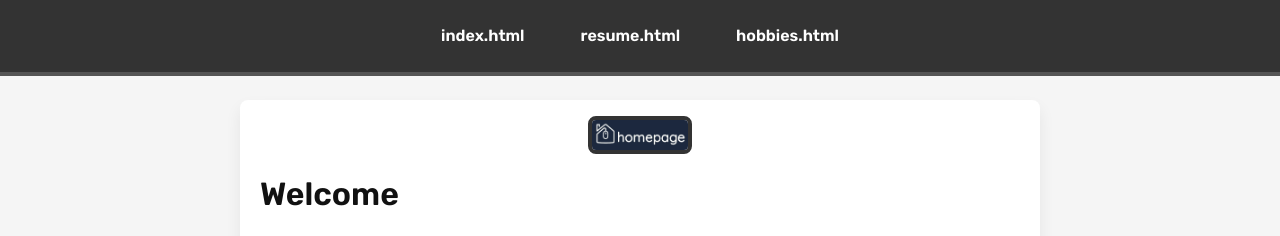
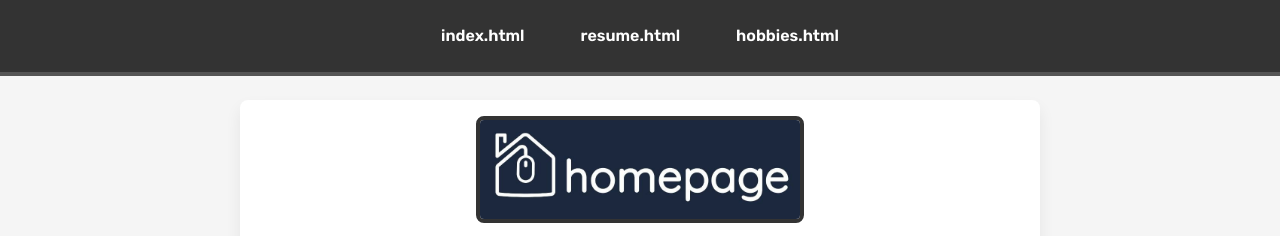
Before and after one commit to SydneyT-byte/Project-2, a plain HTML site: page index.html in a window 1280 px wide. Shown: the top 236 px of the page. Drawn offline with Linux system fonts and the light colour scheme.

```diff
--- a/css/styles.css
+++ b/css/styles.css
@@ -84,7 +84,7 @@ body {
 }
 
 .hero-img {
-  max-width: 6rem;
+  max-width: 20rem;
   height: auto;
   display: block;
   margin: 0 auto 1rem auto;
```
